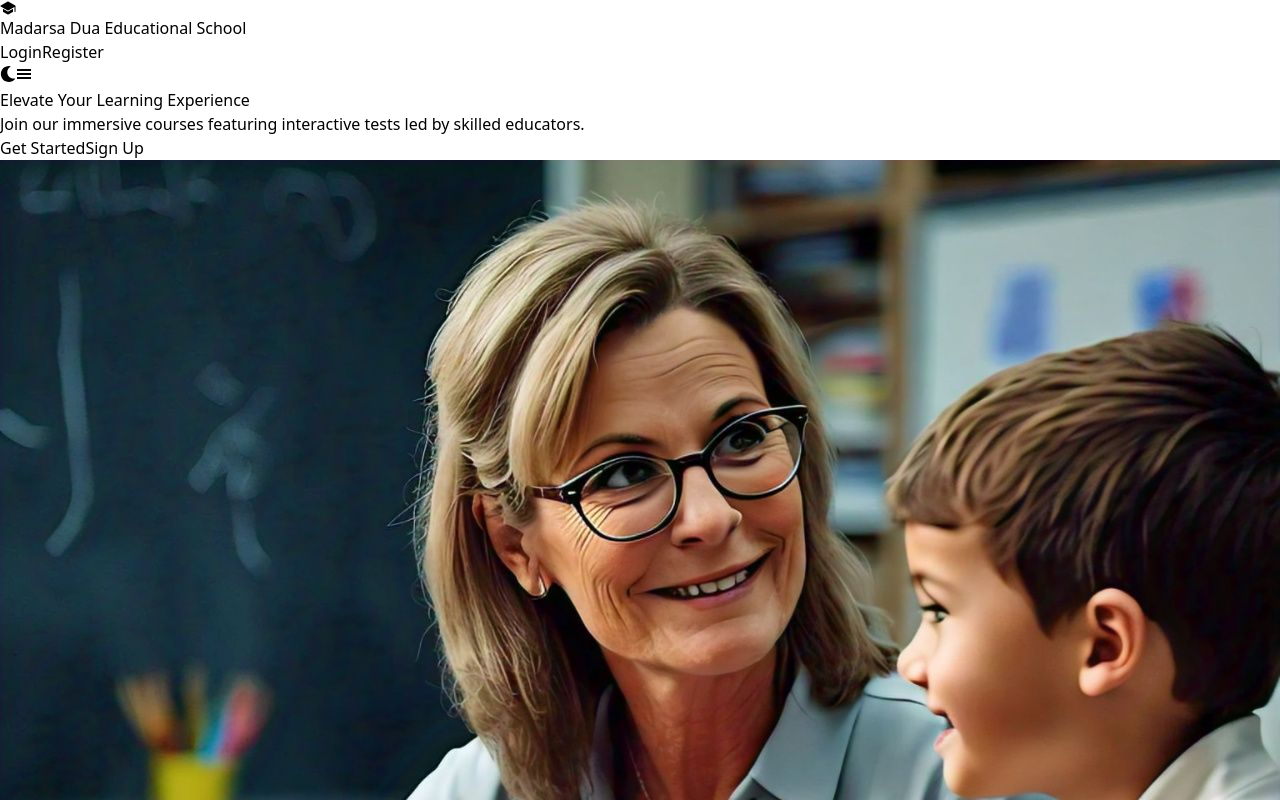
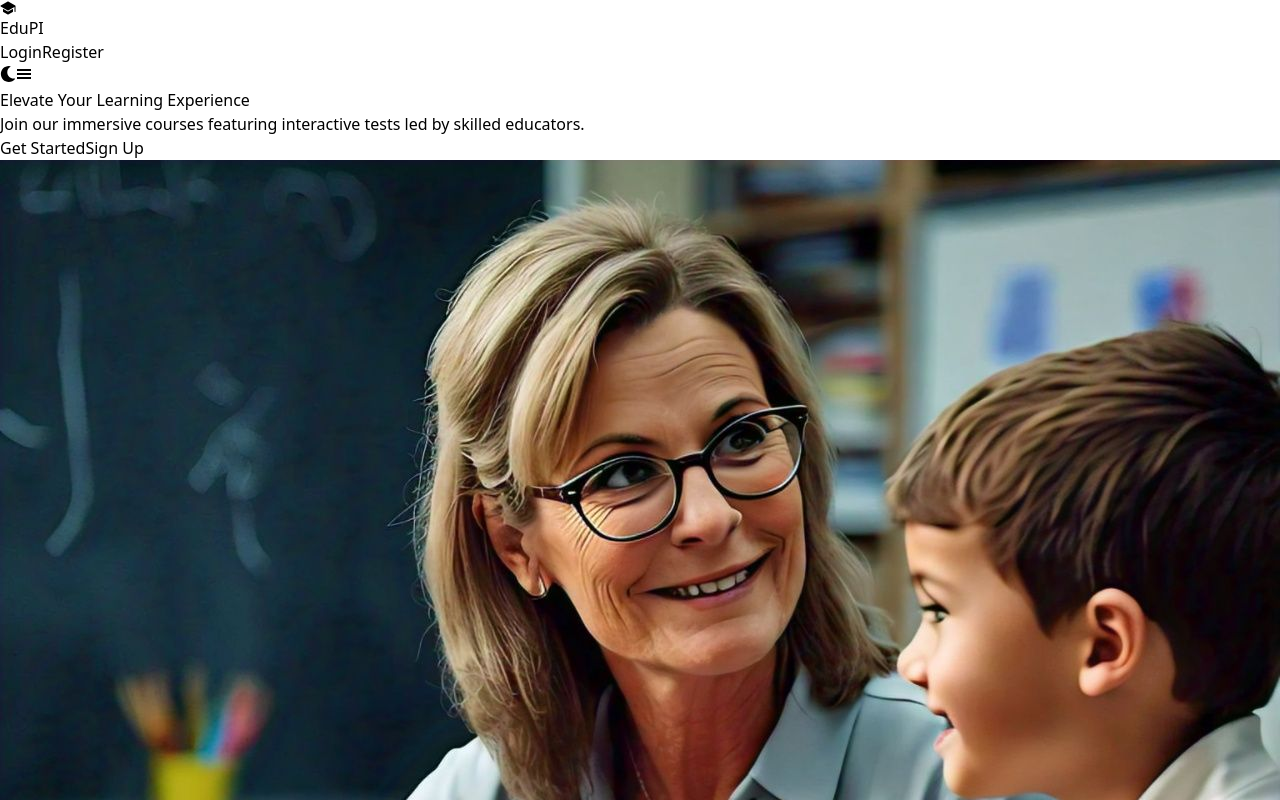
Before and after one commit to samar-abbas-786/Minor_Project, a React (Vite) app in the folder client/: page / in a window 1280 px wide. Shown: the top 800 px of the page. Built offline with nearby package versions, Linux system fonts and the light colour scheme.

Commit message:
chnage contactw

```diff
--- a/client/src/components/navbar.jsx
+++ b/client/src/components/navbar.jsx
@@ -26,9 +26,13 @@ const Navbar = () => {
         <div className="flex justify-between items-center py-4 h-16">
           <Link to={"/"} className="flex items-center space-x-3 font-mono">
             <IoSchool className="h-10 w-10 text-white transform transition-all duration-200 ease-in-out" />
-            <span className="text-white  text-md md:text-2xl tracking-wide font-thin">
+            {/* <span className="text-white  text-md md:text-2xl tracking-wide font-thin">
               Madarsa Dua <span className="text-white">Educational</span>
               <span className="text-yellow-400"> School</span>
+            </span> */}
+            <span className="text-white  text-md md:text-2xl tracking-wide font-bold">
+              Edu
+              <span className="text-yellow-400">PI</span>
             </span>
           </Link>
 
```
